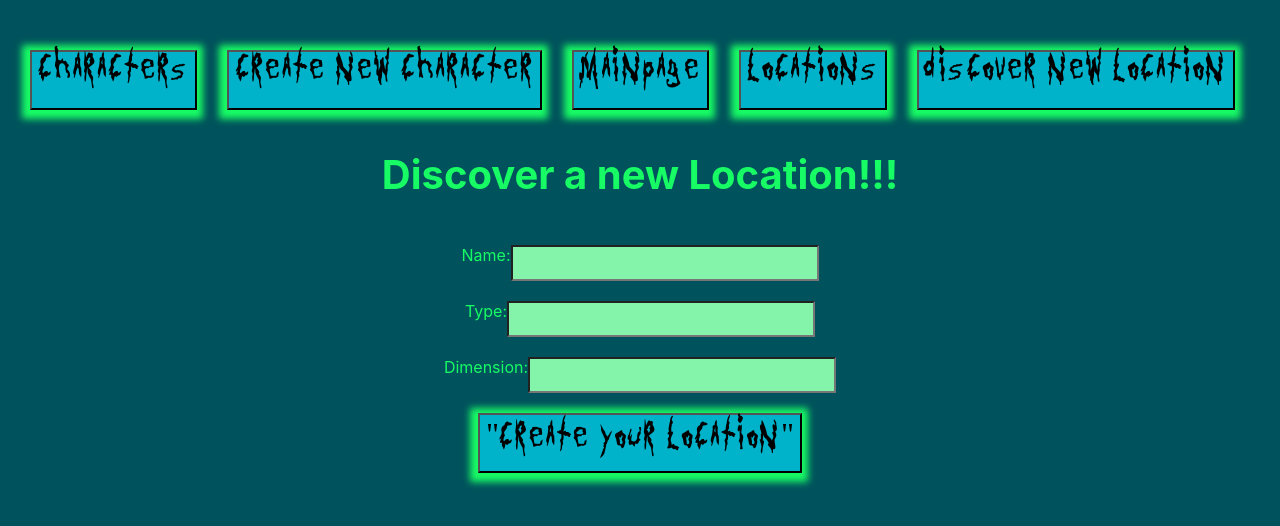
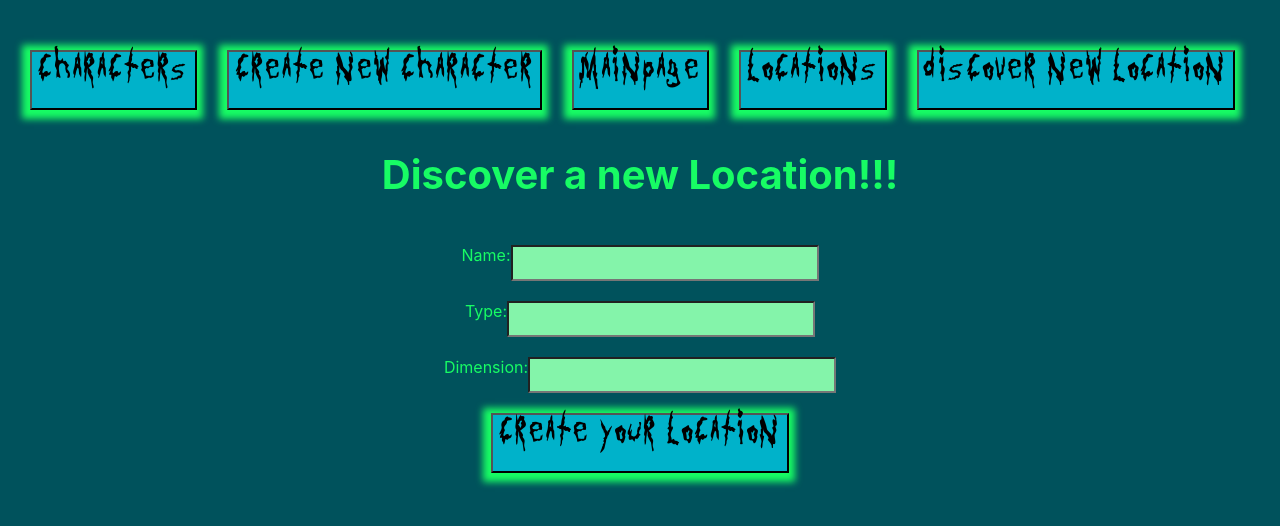
Before and after one commit to CodecoolGlobal/react-and-morty-react-szigetvarikati, a React (Create React App) app in the folder react-and-morty/: page / in a window 1280 px wide. Both pictures are taken after a click on the button "Discover new Location". Shown: the top 526 px of the page. Built offline with nearby package versions, Linux system fonts and the light colour scheme.

Commit message:
modify the new location appear

```diff
--- a/react-and-morty/src/components/locationFormPage.js
+++ b/react-and-morty/src/components/locationFormPage.js
@@ -3,7 +3,6 @@ import { useState } from "react";
 const LocationForm = () => {
   const onSubmit = (e) => {
     e.preventDefault();
-    //console.log(formData);
     const location = {
       name: name,
       type: type,
@@ -36,23 +35,6 @@ const LocationForm = () => {
       })
   };
 
-  // useEffect(() => {
-  //   fetch('/api/locations')
-  //     .then((res) => {
-  //       return res.json();
-  //     })
-  //     .then((data) => {
-  //       setData(data);
-  //       setLoading(false);
-  //     });
-  //   }, [] );
-  //   console.log(data);
-
-  // if (!location) {
-  //   return (
-  //     <div>Loading...</div>
-  //   )
-  // }
   return (
     <>
       <form className="form" onSubmit={onSubmit}>
@@ -92,7 +74,7 @@ const LocationForm = () => {
 
         <div className="formbuttons">
           <button className="button" type="submit">
-            "Create Your Location"
+            Create Your Location
           </button>
         </div>
       </form>
@@ -102,7 +84,6 @@ const LocationForm = () => {
       <h2>Name: {data.name}</h2>
       <h4>Type: {data.type}</h4>
       <h4>Dimension: {data.dimension}</h4>
-      <h6>ID: {data.id}</h6>
     </div>
   </div>
       :null}
```
